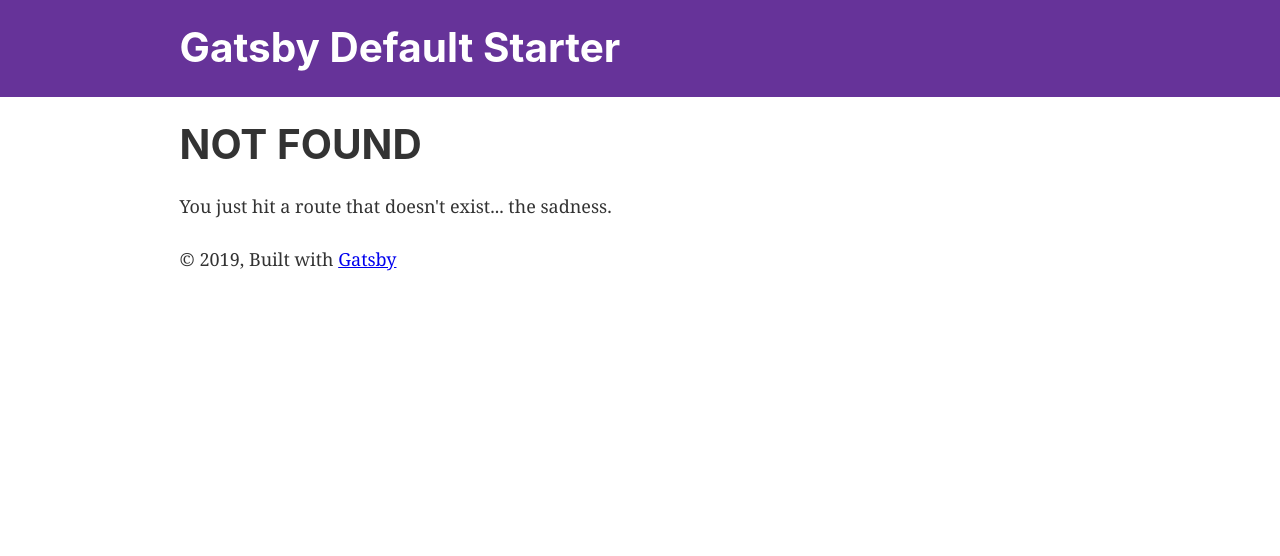
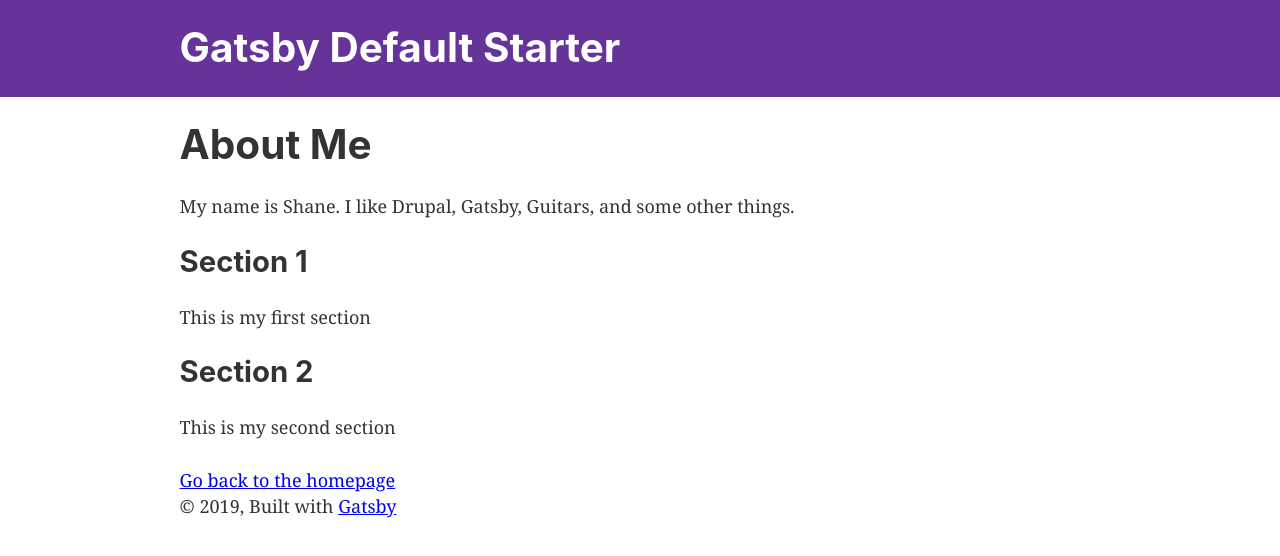
Before and after one commit to smthomas/gatsby-training-project, a Gatsby site: page /about in a window 1280 px wide. Before the commit this address had no page. Built offline with nearby package versions, Linux system fonts and the light colour scheme; Gatsby itself is replaced by a stand-in of ours.

Commit message:
Completed the Building Blocks section

```diff
--- /dev/null
+++ b/src/components/section.js
@@ -0,0 +1,10 @@
+import React from "react";
+
+const Section = ({ title, text}) => (
+  <>
+    <h2>{title}</h2>
+    <p>{text}</p>
+  </>
+);
+
+export default Section;
--- /dev/null
+++ b/src/pages/about.js
@@ -0,0 +1,21 @@
+import React from "react"
+import { Link } from "gatsby"
+
+import Layout from "../components/layout"
+import SEO from "../components/seo"
+import Section from "../components/section"
+
+const AboutPage = () => (
+  <Layout>
+    <SEO title="About me" />
+    <h1>About Me</h1>
+    <p>
+      My name is Shane. I like Drupal, Gatsby, Guitars, and some other things.
+    </p>
+    <Section title="Section 1" text="This is my first section" />
+    <Section title="Section 2" text="This is my second section" />
+    <Link to="/">Go back to the homepage</Link>
+  </Layout>
+)
+
+export default AboutPage
--- a/src/pages/index.js
+++ b/src/pages/index.js
@@ -15,6 +15,8 @@
       <Image />
     </div>
     <Link to="/page-2/">Go to page 2</Link>
+    <br />
+    <Link to="/about/">About Me</Link>
   </Layout>
 )
 
```
